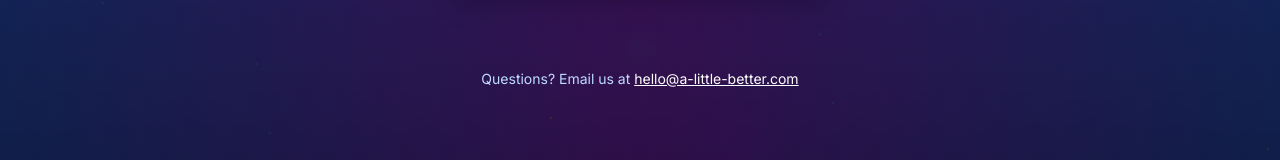
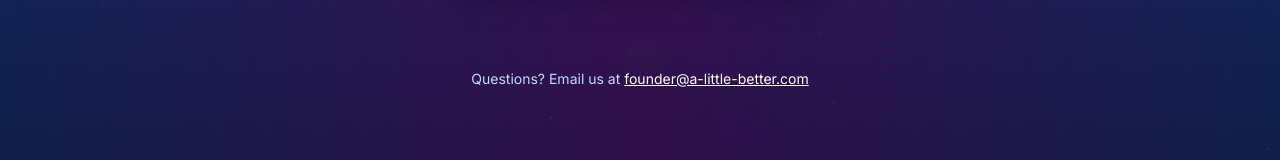
Before and after one commit to JM010101/a-little-better, a Next.js app: page / in a window 1280 px wide. Shown: the part 3064-3224 px from the top of the page. Built offline with nearby package versions, Linux system fonts and the light colour scheme; no server answers.

Commit message:
from fast to search 2025.12.17 MVP

```diff
--- a/src/components/sections/cta.tsx
+++ b/src/components/sections/cta.tsx
@@ -174,8 +174,8 @@ const CTA = () => {
           >
             <p className="text-sm">
               Questions? Email us at{' '}
-              <a href="mailto:hello@a-little-better.com" className="text-white underline hover:text-neon-cyan transition-colors">
-                hello@a-little-better.com
+              <a href="mailto:founder@a-little-better.com" className="text-white underline hover:text-neon-cyan transition-colors">
+                founder@a-little-better.com
               </a>
             </p>
           </motion.div>
```
Also changed, not shown: 1 other file (tests, documents, lock files or other folders).
